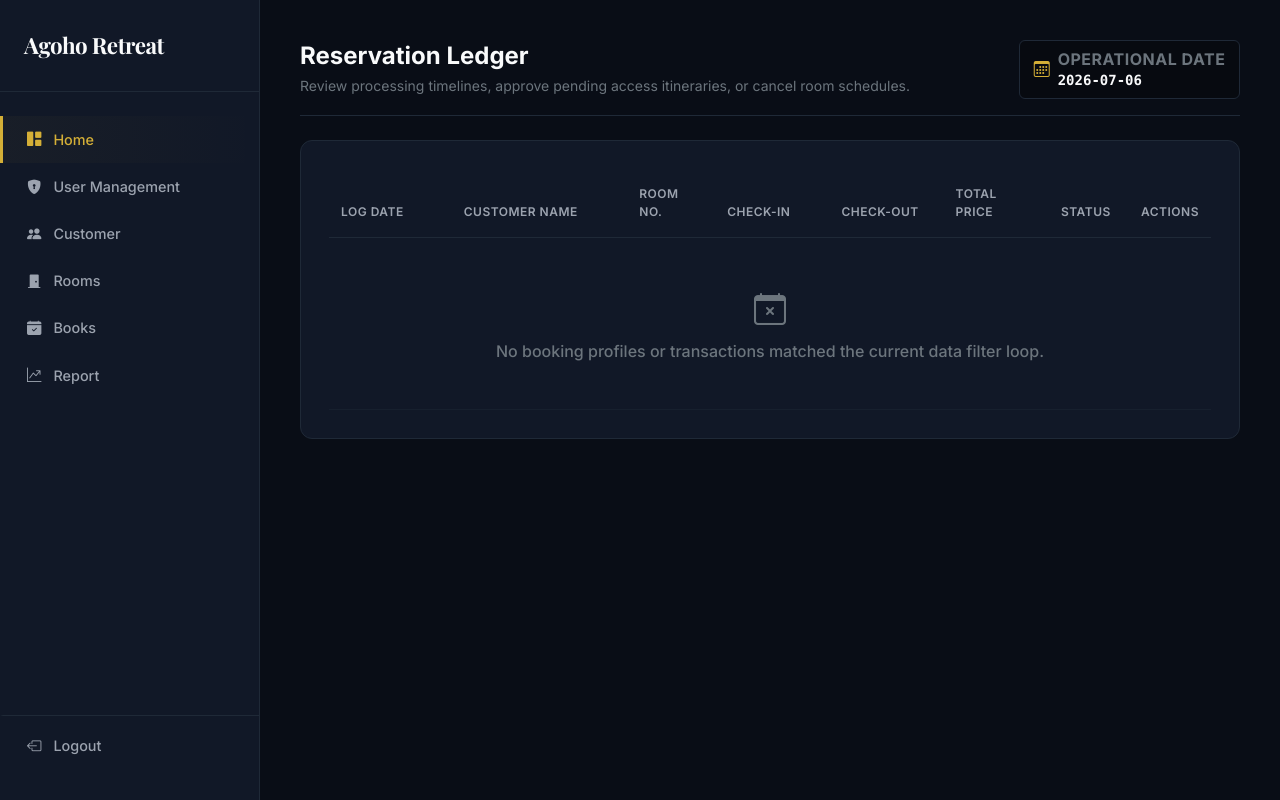
After one commit to crisjohnDev/Agoho-Retreat-and-Beach-Camp---Reservation-System, a Django app: page /agoho/account/booking-management/ in a window 1280 px wide. The commit adds this page. Run offline with Django 5.2, Linux system fonts and the light colour scheme; a user stored in the database is signed in; parts of the project's set-up code (start-up, migrations or seed data) failed here and were passed over.

Commit message:
book management and objects all

```diff
--- a/core/templates/admin.html
+++ b/core/templates/admin.html
@@ -220,7 +220,7 @@
                 <a href="{% url 'room_list' %}" class="nav-link-custom">
                     <i class="bi bi-door-closed-fill"></i> Rooms
                 </a>
-                <a href="#books" class="nav-link-custom">
+                <a href="{% url 'booking_list' %}" class="nav-link-custom">
                     <i class="bi bi-calendar-check-fill"></i> Books
                 </a>
                 <a href="#reports" class="nav-link-custom">
--- /dev/null
+++ b/core/templates/admin/booking_list.html
@@ -0,0 +1,155 @@
+{% extends "admin.html" %}
+
+{% block content %}
+<!-- Custom Styling Extensions for Booking States & Calendar Elements -->
+<style>
+    .status-badge {
+        font-size: 0.75rem;
+        font-weight: 500;
+        padding: 0.25rem 0.6rem;
+        border-radius: 6px;
+        display: inline-block;
+        text-align: center;
+        min-width: 90px;
+    }
+    .status-pending { background-color: rgba(245, 158, 11, 0.1); color: #f59e0b; }
+    .status-confirmed { background-color: rgba(16, 185, 129, 0.1); color: #10b981; }
+    .status-cancelled { background-color: rgba(239, 68, 68, 0.1); color: #ef4444; }
+
+    .btn-action-icon {
+        padding: 0.25rem 0.5rem;
+        font-size: 0.85rem;
+        border-radius: 4px;
+        transition: all 0.15s ease;
+    }
+    /* Style for the real-time operational context tag */
+    .ledger-date-badge {
+        background-color: #070a10;
+        border: 1px solid var(--resort-border);
+        border-radius: 6px;
+        padding: 0.5rem 0.85rem;
+    }
+</style>
+
+<!-- Dashboard Top Header Bar -->
+<header class="d-flex flex-column flex-md-row justify-content-between align-items-md-center gap-3 mb-4 pb-3 border-bottom" style="border-color: var(--resort-border) !important;">
+    <div>
+        <h2 class="h4 fw-bold mb-1">Reservation Ledger</h2>
+        <p class="text-muted small mb-0">Review processing timelines, approve pending access itineraries, or cancel room schedules.</p>
+    </div>
+
+    <!-- Real-time Auditing Metadata Indicator Display -->
+    <div class="ledger-date-badge d-flex align-items-center gap-2 align-self-start align-self-md-auto">
+        <i class="bi bi-calendar3 text-gold" style="color: var(--resort-gold);"></i>
+        <div class="lh-sm">
+            <span class="text-muted x-small d-block text-uppercase fw-bold" style="letter-spacing: 0.5px;">Operational Date</span>
+            <!-- Dynamically uses server time framework drop-in configuration -->
+            <span class="text-main small font-monospace fw-semibold">{% now "Y-m-d" %}</span>
+        </div>
+    </div>
+</header>
+
+<!-- Main Reservation Administration Table -->
+<section class="custom-table-card mt-0">
+    <div class="table-responsive">
+        <table class="table align-middle">
+            <thead>
+                <tr>
+                    <th scope="col" style="width: 14%;">Log Date</th>
+                    <th scope="col" style="width: 20%;">Customer Name</th>
+                    <th scope="col" style="width: 10%;">Room No.</th>
+                    <th scope="col" style="width: 13%;">Check-In</th>
+                    <th scope="col" style="width: 13%;">Check-Out</th>
+                    <th scope="col" style="width: 12%;">Total Price</th>
+                    <th scope="col" style="width: 8%;">Status</th>
+                    <th scope="col" style="width: 10%;" class="text-end">Actions</th>
+                </tr>
+            </thead>
+            <tbody>
+                {% for booking in bookings %}
+                <tr>
+                    <!-- Creation Log Date (Tracks original reservation intake submission date) -->
+                    <td>
+                        <span class="small font-monospace text-muted d-block">{{ booking.created_at|date:"Y-m-d"|default:"2026-07-07" }}</span>
+                        <span class="x-small text-muted" style="font-size: 0.7rem;">{{ booking.created_at|date:"H:i"|default:"05:47" }} UTC</span>
+                    </td>
+
+                    <!-- Customer Information Block -->
+                    <td>
+                        <span class="fw-semibold text-main d-block">{{ booking.customer_name }}</span>
+                        <span class="text-muted x-small">ID: #{{ booking.id|default:forloop.counter0|add:8840 }}</span>
+                    </td>
+
+                    <!-- Room Tracking Pointer -->
+                    <td>
+                        <span class="badge bg-dark border text-light px-2 py-1" style="border-color: var(--resort-border) !important;">
+                            #{{ booking.room_number }}
+                        </span>
+                    </td>
+
+                    <!-- Chronological Milestones -->
+                    <td>
+                        <span class="small font-monospace text-main">{{ booking.check_in|date:"Y-m-d"|default:booking.check_in }}</span>
+                    </td>
+                    <td>
+                        <span class="small font-monospace text-main">{{ booking.check_out|date:"Y-m-d"|default:booking.check_out }}</span>
+                    </td>
+
+                    <!-- Financial Metrics -->
+                    <td>
+                        <span class="text-gold fw-semibold" style="color: var(--resort-gold);">${{ booking.total_price }}</span>
+                    </td>
+
+                    <!-- Variable Operational State Badges -->
+                    <td>
+                        {% if booking.status == 'Confirmed' or booking.status == 'confirmed' %}
+                            <span class="status-badge status-confirmed">Confirmed</span>
+                        {% elif booking.status == 'Cancelled' or booking.status == 'cancelled' %}
+                            <span class="status-badge status-cancelled">Cancelled</span>
+                        {% else %}
+                            <span class="status-badge status-pending">Pending</span>
+                        {% endif %}
+                    </td>
+
+                    <!-- Interactive State Pipelines (Confirm / Cancel Buttons) -->
+                    <td class="text-end">
+                        <div class="d-flex justify-content-end gap-2">
+                            <!-- Show confirm action only if reservation state isn't locked down yet -->
+                            {% if booking.status != 'Confirmed' and booking.status != 'confirmed' and booking.status != 'Cancelled' and booking.status != 'cancelled' %}
+                            <form action="{% url 'booking_confirm' booking.id %}" method="POST" class="d-inline">
+                                {% csrf_token %}
+                                <button type="submit" class="btn btn-sm btn-outline-success btn-action-icon" title="Confirm Reservation">
+                                    <i class="bi bi-check-lg"></i>
+                                </button>
+                            </form>
+                            {% endif %}
+
+                            <!-- Show cancel options if the log row is active or waiting -->
+                            {% if booking.status != 'Cancelled' and booking.status != 'cancelled' %}
+                            <form action="{% url 'booking_cancel' booking.id %}" method="POST" class="d-inline"
+                                  onsubmit="return confirm('Revoke this booking reservation? Room vacancy settings will revert instantly.');">
+                                {% csrf_token %}
+                                <button type="submit" class="btn btn-sm btn-outline-danger btn-action-icon" title="Cancel Reservation">
+                                    <i class="bi bi-x-lg"></i>
+                                </button>
+                            </form>
+                            {% else %}
+                            <span class="text-muted small x-small italic">Immutable</span>
+                            {% endif %}
+                        </div>
+                    </td>
+                </tr>
+                {% empty %}
+                <!-- Empty Dataset Matrix Fallback Handler -->
+                <tr>
+                    <td colspan="8" class="text-center py-5">
+                        <div class="text-muted mb-2"><i class="bi bi-calendar-x fs-2"></i></div>
+                        <h6 class="text-muted mb-0">No booking profiles or transactions matched the current data filter loop.</h6>
+                    </td>
+                </tr>
+                {% endfor %}
+            </tbody>
+        </table>
+    </div>
+</section>
+{% endblock %}
--- a/core/urls.py
+++ b/core/urls.py
@@ -11,4 +11,5 @@ urlpatterns = [
     path('account/customer-management/suspend/<int:id>/', views.customer_suspend, name='customer_suspend'),
     path('account/room-management/', views.room_list, name='room_list'),
     path('account/room-management/add/', views.add_room, name='room_create'),
+    path('account/booking-management/', views.booking_list, name='booking_list'),
 ]
--- a/core/views.py
+++ b/core/views.py
@@ -116,3 +116,7 @@ def add_room(request):
             return redirect('room_list')  # Redirect to room list page after successful creation
 
     return render(request, 'admin/add_room.html')
+
+@login_required
+def booking_list(request):
+    return render(request, 'admin/booking_list.html')
```
